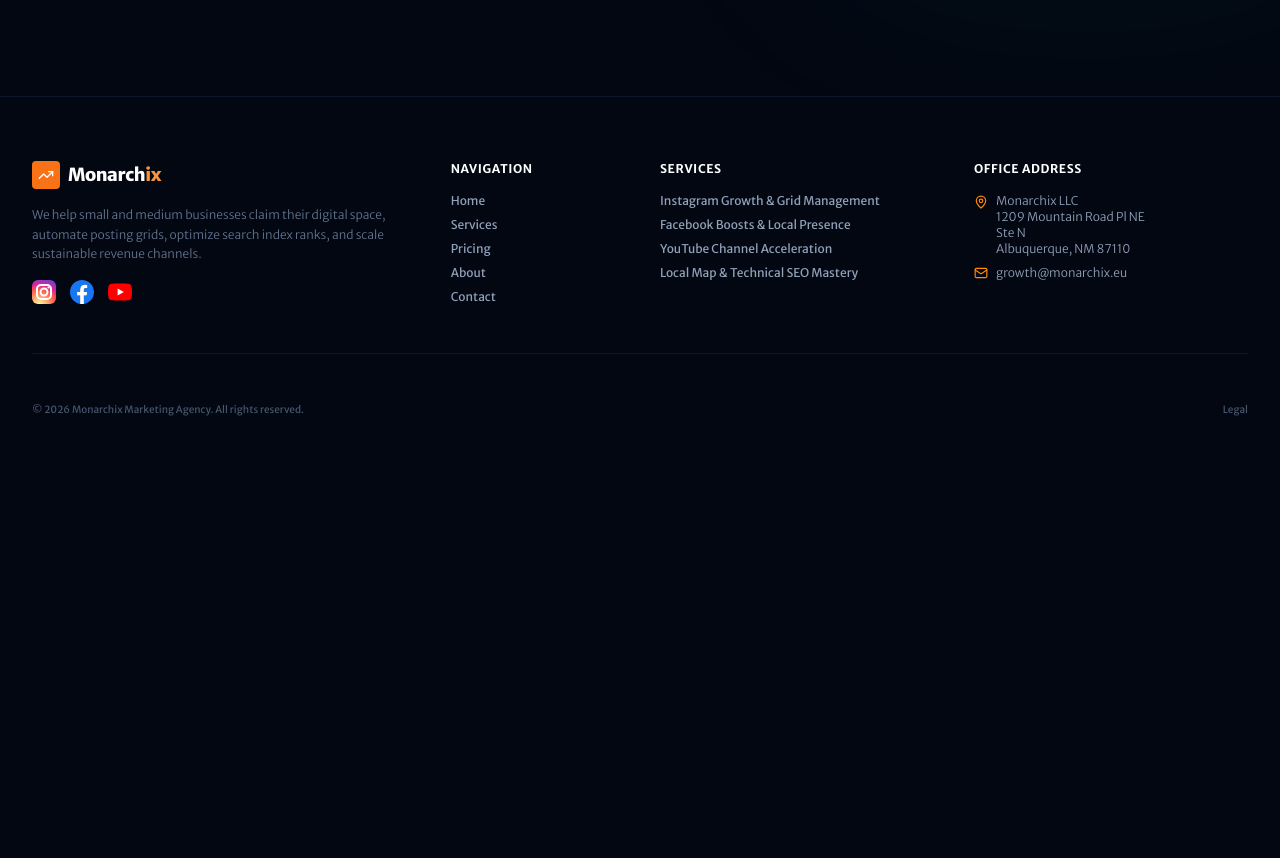
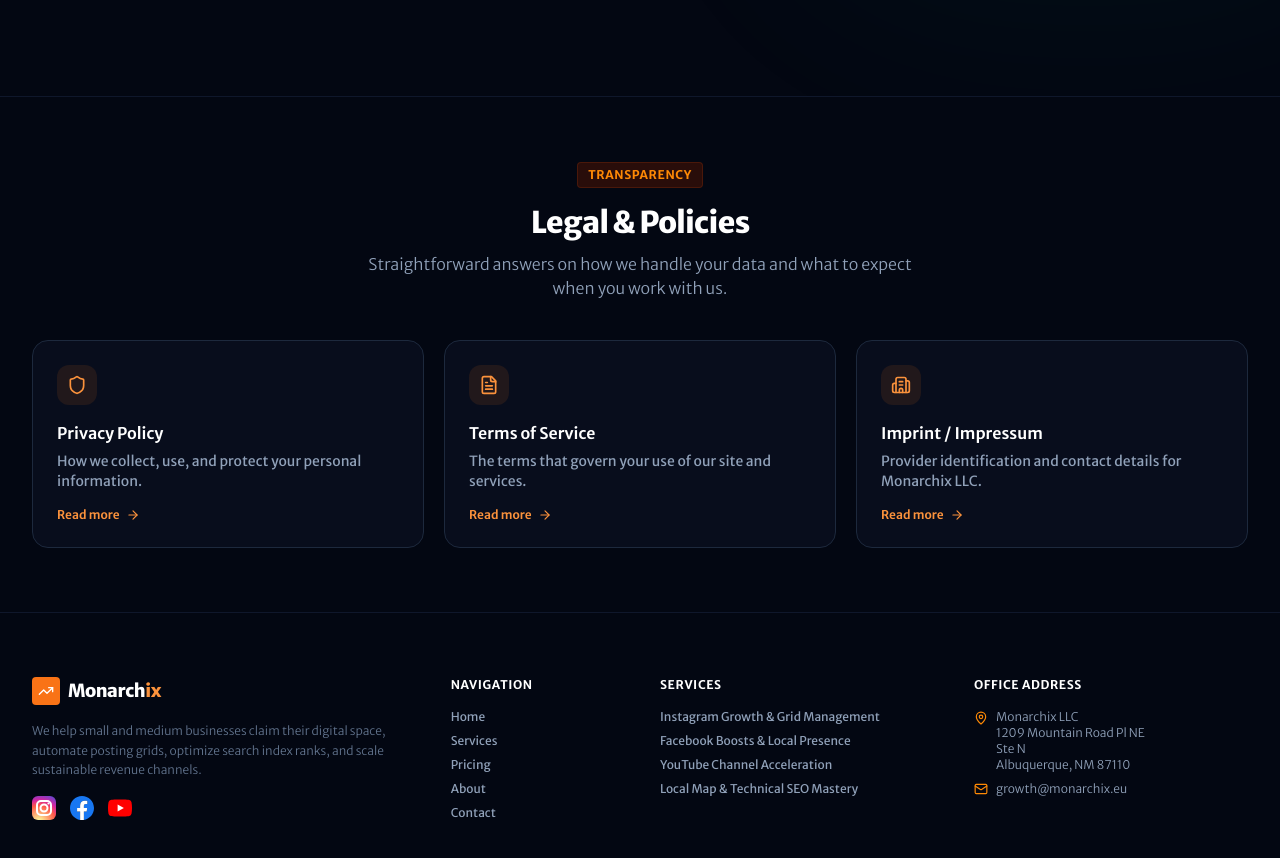
Before and after one commit to elimran499-cmyk/novagrowth-marketing, a React (Vite) app: page / in a window 1280 px wide. Shown: the part 6216-7074 px from the top of the page. Before the commit the page ends 6665 px from the top, so only its background shows below. Built offline with nearby package versions, Linux system fonts and the light colour scheme.

Commit message:
Add a Legal & Policies section to the homepage
Surface Privacy Policy, Terms of Service, and Impressum as a visible
section right after Contact, instead of only being reachable from the
footer.

```diff
--- a/src/App.tsx
+++ b/src/App.tsx
@@ -7,6 +7,7 @@ import Services from './components/Services';
 import Pricing from './components/Pricing';
 import About from './components/About';
 import Contact from './components/Contact';
+import LegalSection from './components/LegalSection';
 import Footer from './components/Footer';
 import NotFound from './components/NotFound';
 import LegalHub from './components/legal/LegalHub';
@@ -180,6 +181,9 @@ export default function App() {
             messagePreset={messagePreset}
             onClearSelectedPlan={handleClearPlan}
           />
+
+          {/* Legal & Policies */}
+          <LegalSection />
         </main>
 
         {/* Footer */}
--- /dev/null
+++ b/src/components/LegalSection.tsx
@@ -0,0 +1,62 @@
+import { Shield, FileText, Building2, ArrowRight } from 'lucide-react';
+
+const LEGAL_LINKS = [
+  {
+    href: '/privacy',
+    title: 'Privacy Policy',
+    description: 'How we collect, use, and protect your personal information.',
+    icon: Shield,
+  },
+  {
+    href: '/terms',
+    title: 'Terms of Service',
+    description: 'The terms that govern your use of our site and services.',
+    icon: FileText,
+  },
+  {
+    href: '/impressum',
+    title: 'Imprint / Impressum',
+    description: 'Provider identification and contact details for Monarchix LLC.',
+    icon: Building2,
+  },
+];
+
+export default function LegalSection() {
+  return (
+    <section aria-label="Legal information" className="border-t border-slate-900 bg-navy-950">
+      <div className="max-w-7xl mx-auto px-4 sm:px-6 lg:px-8 py-16">
+        <div className="text-center max-w-xl mx-auto mb-10">
+          <span className="text-xs font-mono font-bold uppercase tracking-wider text-orange-400 bg-orange-950/60 border border-orange-900/40 px-2.5 py-1 rounded inline-block">
+            Transparency
+          </span>
+          <h2 className="font-display font-extrabold text-2xl sm:text-3xl text-ink tracking-tight mt-4">
+            Legal &amp; Policies
+          </h2>
+          <p className="font-sans text-slate-400 mt-3 text-sm sm:text-base font-light">
+            Straightforward answers on how we handle your data and what to expect when you work with us.
+          </p>
+        </div>
+
+        <div className="grid grid-cols-1 sm:grid-cols-3 gap-5">
+          {LEGAL_LINKS.map(({ href, title, description, icon: Icon }) => (
+            <a
+              key={href}
+              href={href}
+              className="group flex flex-col bg-slate-900/40 hover:bg-slate-900/70 border border-slate-800 hover:border-brand/60 rounded-2xl p-6 transition-colors"
+            >
+              <div className="bg-brand/10 text-brand-light p-2.5 rounded-xl w-fit">
+                <Icon className="h-5 w-5" />
+              </div>
+              <h3 className="font-display font-semibold text-ink mt-4">{title}</h3>
+              <p className="text-sm text-slate-400 mt-1.5 flex-1">{description}</p>
+              <span className="inline-flex items-center gap-1.5 text-xs font-semibold text-brand-light mt-4 group-hover:gap-2.5 transition-all">
+                Read more
+                <ArrowRight className="h-3.5 w-3.5" />
+              </span>
+            </a>
+          ))}
+        </div>
+      </div>
+    </section>
+  );
+}
```
